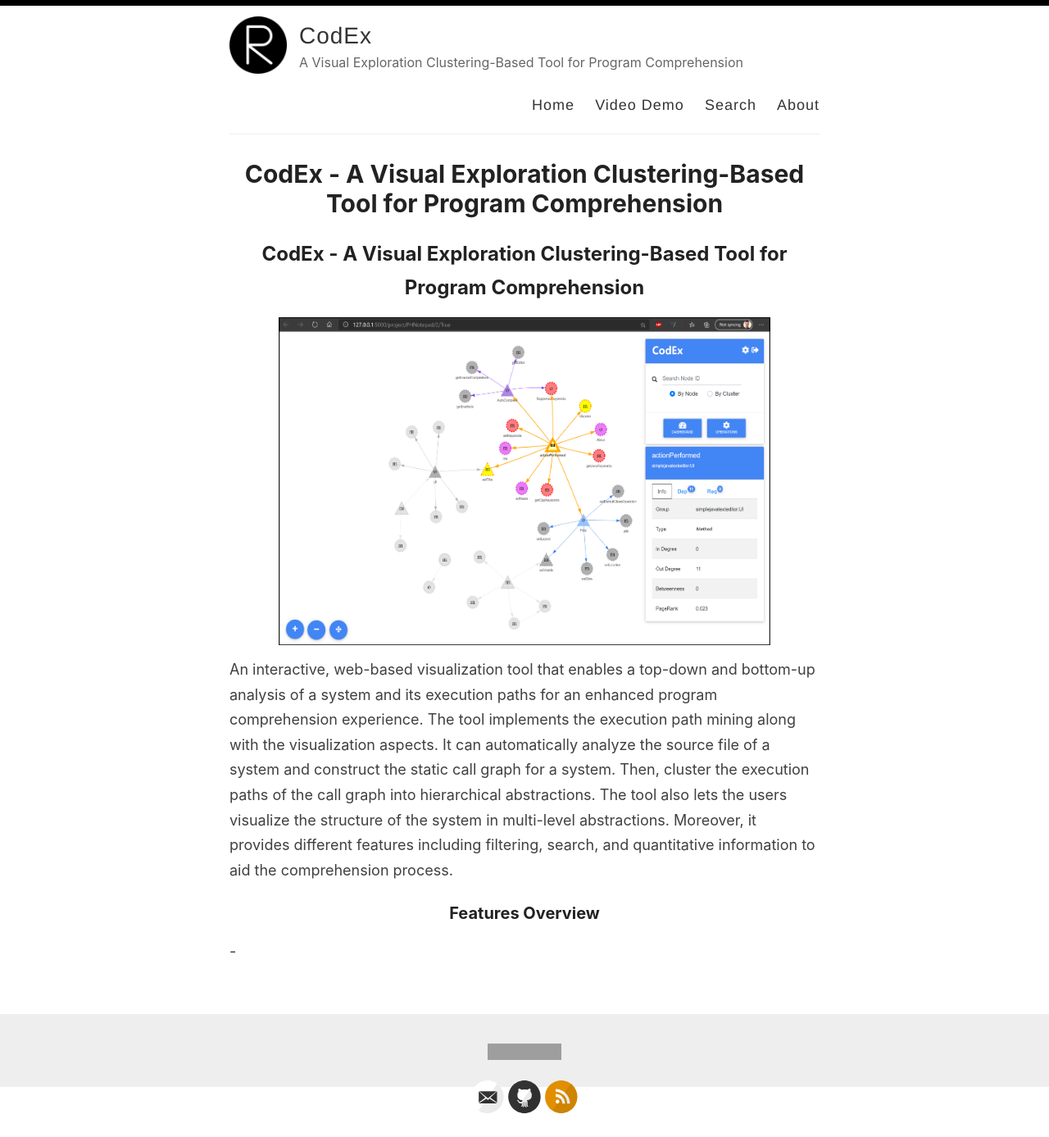
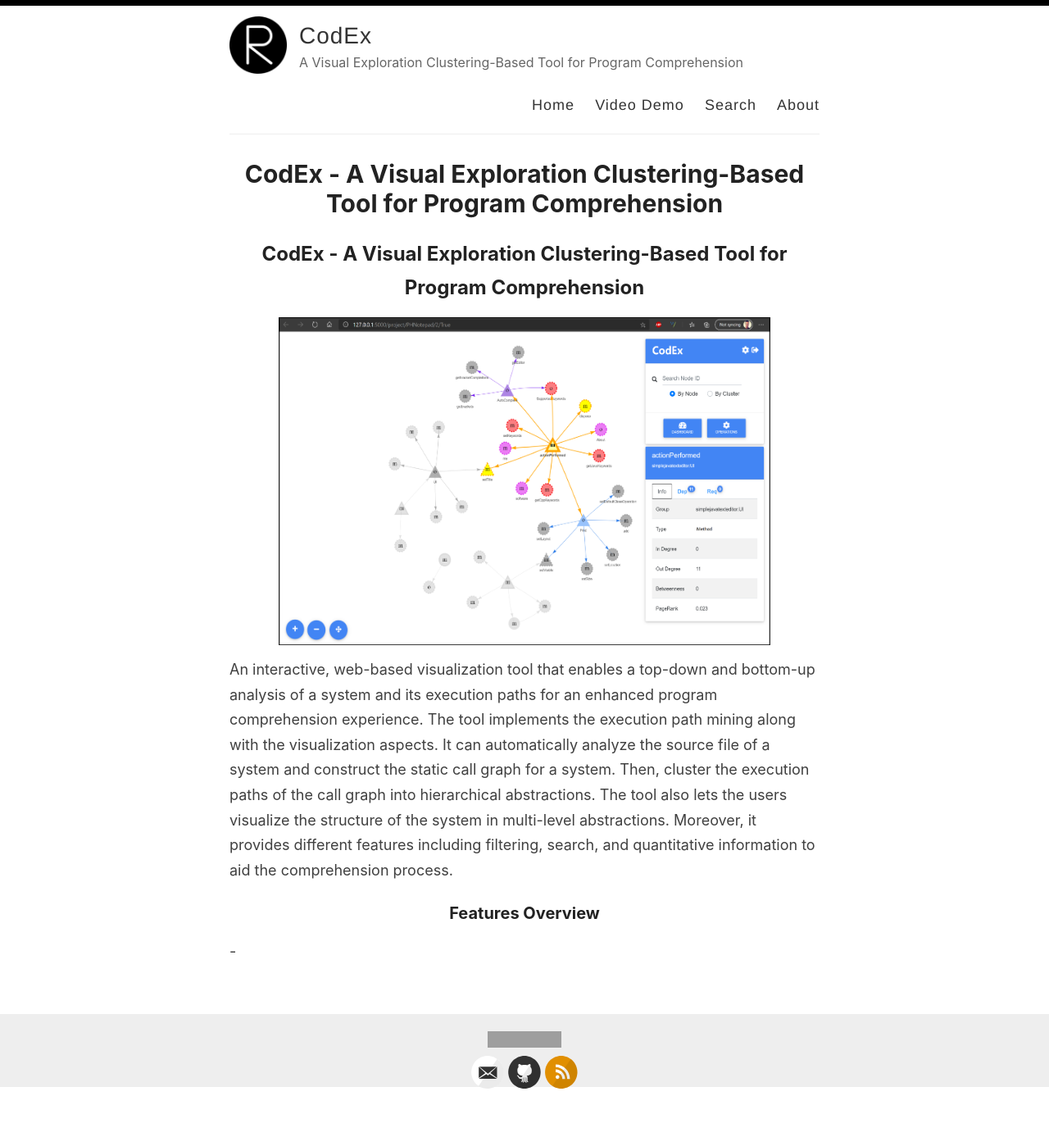
Before and after one commit to RakanAlanazi/CodEx, a Jekyll site: the page built from index.md, in a window 1280 px wide. Shown: the whole page at 82% size. Built offline with Jekyll 4.4.1, drawn with Linux system fonts in a browser that asks for light colours; our own code applies the rules of GitHub Pages for plain Markdown files; the list of posts is cut into pages by our own code; after the commit the page ends 1357 px from its top, so only the background shows below that; grey boxes are pictures that could not be loaded.

Commit message:
Update svg-icons.html

```diff
--- a/_includes/svg-icons.html
+++ b/_includes/svg-icons.html
@@ -1,6 +1,6 @@
-<p style='height:12px,padding: 0px;'>
+<div style='height:1px,padding: 1px;'>
 <a href="https://hits.seeyoufarm.com"><img src="https://hits.seeyoufarm.com/api/count/incr/badge.svg?url=https%3A%2F%2Frakanalanazi.github.io%2FCodEx%2F&count_bg=%233D71C8&title_bg=%23555555&icon=tripadvisor.svg&icon_color=%23E7E7E7&title=visitors&edge_flat=false"/></a>
-</p>
+</div>
 {% if site.footer-links.dribbble %}<a href="https://dribbble.com/{{ site.footer-links.dribbble }}"><i class="svg-icon dribbble"></i></a>{% endif %}
 {% if site.footer-links.email %}<a href="mailto:{{ site.footer-links.email }}"><i class="svg-icon email"></i></a>{% endif %}
 {% if site.footer-links.facebook %}<a href="https://www.facebook.com/{{ site.footer-links.facebook }}"><i class="svg-icon facebook"></i></a>{% endif %}
```
